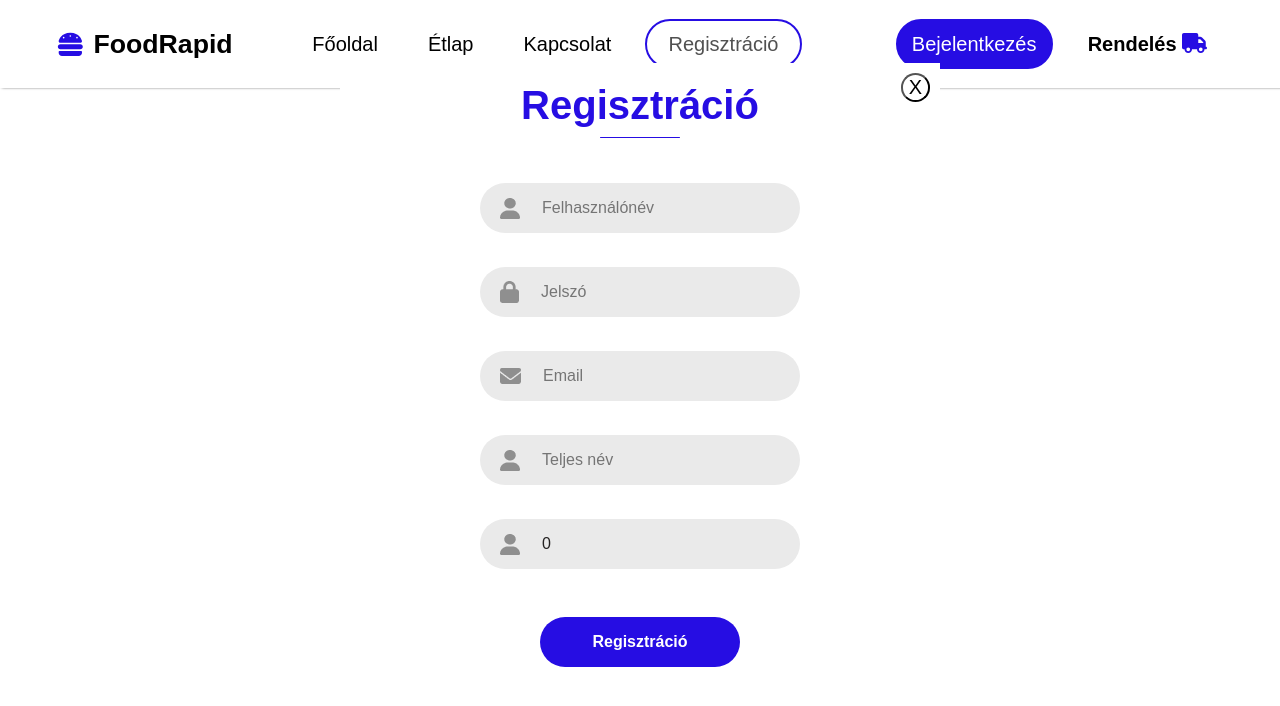
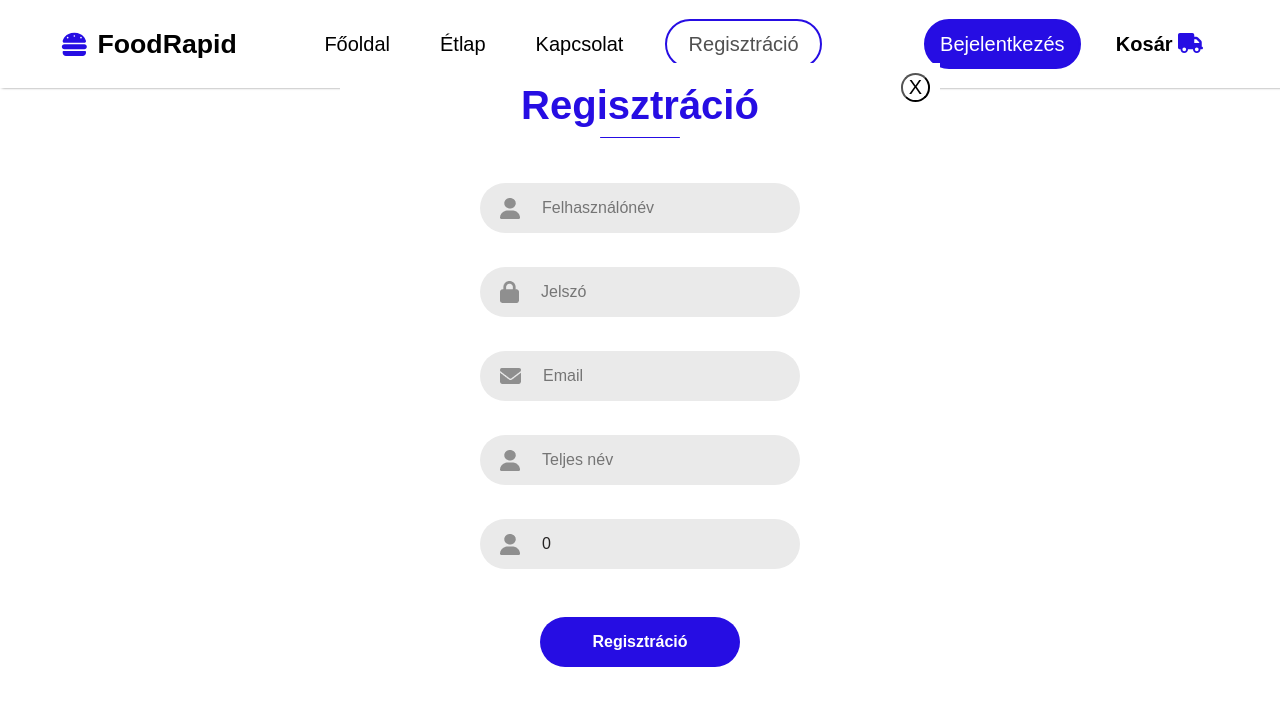
Before and after one commit to IZsombor/ProjektMunka, a React (Create React App) app in the folder rendelo/: page /signup in a window 1280 px wide. Shown: the top 706 px of the page. Built offline with nearby package versions, Linux system fonts and the light colour scheme.

Commit message:
Rendelés javítása kosárra

```diff
--- a/rendelo/src/Komponensek/Navbar/Navbar.js
+++ b/rendelo/src/Komponensek/Navbar/Navbar.js
@@ -51,7 +51,7 @@ const Navbar = () => {
         </button>
 
         <div className='Cart' style={{ display: 'flex', alignItems: 'center', justifyContent: 'space-between' }}>
-    <Link style={{ textDecoration: 'none', color: 'black', fontSize: '20px' }} to='/cart'><b>Rendelés</b> <FontAwesomeIcon icon={faTruck} size="1x" color='#260de3' /></Link>
+    <Link style={{ textDecoration: 'none', color: 'black', fontSize: '20px' }} to='/cart'><b>Kosár</b> <FontAwesomeIcon icon={faTruck} size="1x" color='#260de3' /></Link>
 </div>
 
       </div>
```
